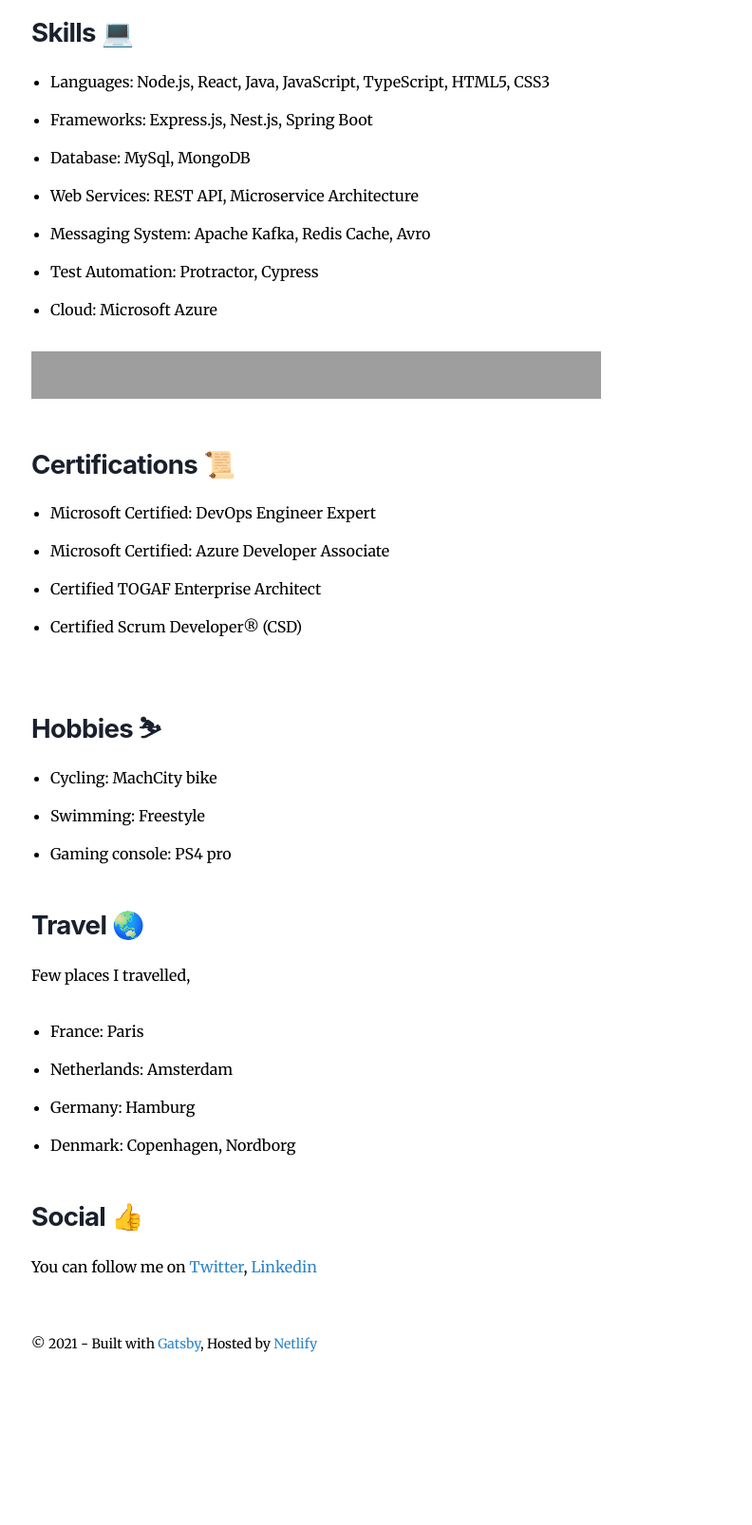
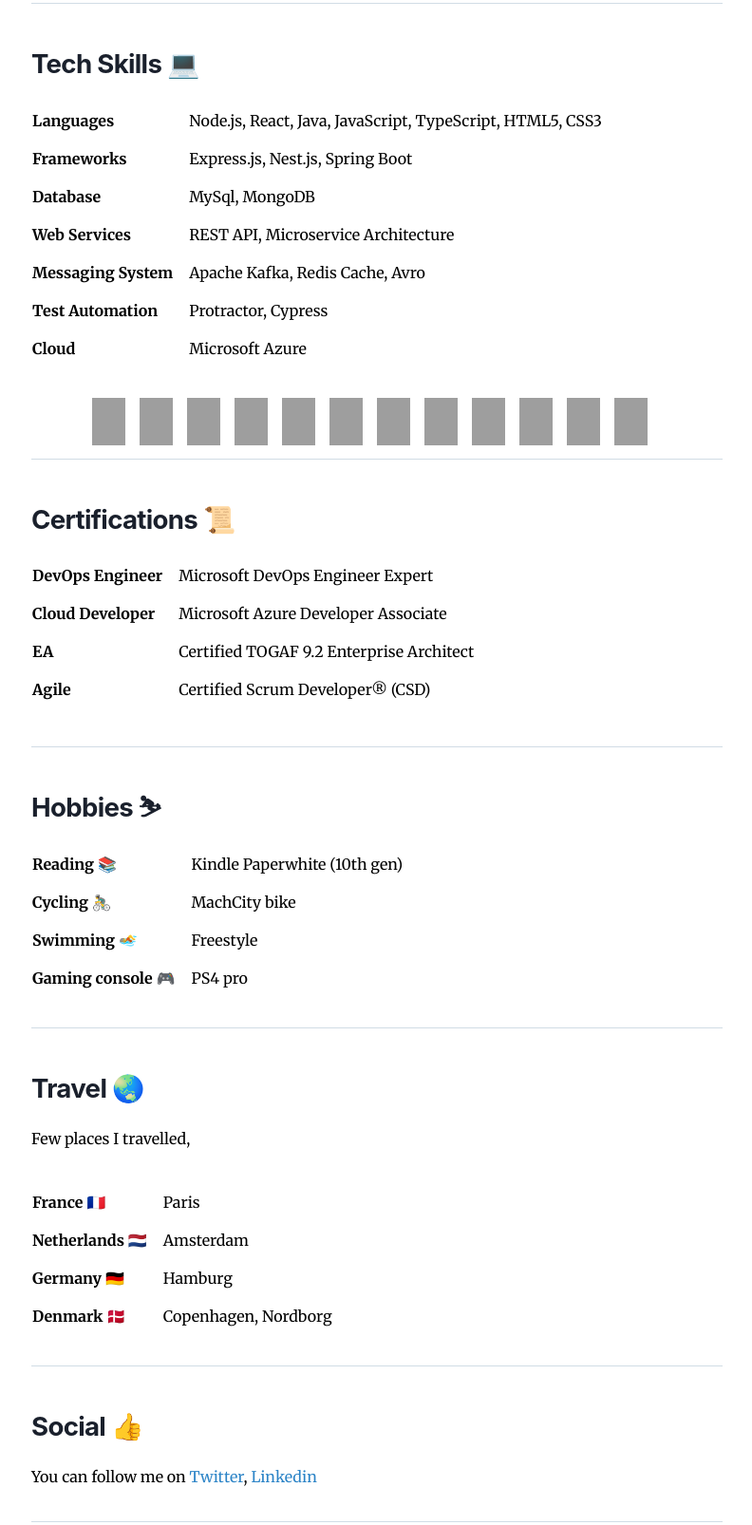
Before and after one commit to bhuvanbalasubramanian/bhuvaneswaran.com, a Gatsby site: page /about in a window 1280 px wide. Shown: the part 490-2096 px from the top of the page at 95% size, without its empty margins (243-1035 px from the left). Before the commit the page ends 1980 px from the top, so only its background shows below. Built offline with nearby package versions, Linux system fonts and the light colour scheme; Gatsby itself is replaced by a stand-in of ours; grey boxes are pictures that could not be loaded; a script that the page names is missing; a web font is replaced by a local one.

Commit message:
about changes

```diff
--- a/src/pages/about.js
+++ b/src/pages/about.js
@@ -7,21 +7,22 @@
   <Layout location="/" title="Bhuvaneswaran Balasubramanian">
     <Seo title="About me | Bhuvaneswaran Balasubramanian" />
     <h1>About me</h1>
-
+    <section>
       <p>
         Hello!{" "}
         <span role="img" aria-label="hello">
           👋
         </span>{" "}
-      &nbsp; My name is Bhuvaneswaran Balasubramanian. I was born and raised in
-      Chennai, India. I started using computers from the age of 14. Much
-      passionate about computer science that drags me to do Bachelor degree in
-      Computer Science Engineering and became a software engineer.
+        &nbsp; My name is Bhuvaneswaran Balasubramanian. I was born and raised
+        in Chennai, India. I started using computers from the age of 14. Much
+        passionate about computer science that fascinated me to do Bachelor
+        degree in Computer Science Engineering and became a software engineer.
       </p>
 
       <p>
-      Being a full stack developer/DevOps engineer, I have worked in various tools and
-      programming languages. Java and Javascript are my favourite languages.
+        Being a full stack developer / DevOps engineer, I have worked in various
+        tools and programming languages. Java and Javascript are my favourite
+        languages.
       </p>
 
       <p>
@@ -29,27 +30,50 @@
         <a href="mailto:hello@bhuvaneswaran.com">hello@bhuvaneswaran.com</a> to
         say Hi!
       </p>
-
+    </section>
+    <hr />
+    <section>
       <h3>
-      Skills{" "}
+        Tech Skills{" "}
         <span role="img" aria-label="swimming">
           💻
         </span>
       </h3>
       <div className="about">
-      <ul>
-        <li>
-          Languages: Node.js, React, Java, JavaScript, TypeScript, HTML5, CSS3
-        </li>
-        <li>Frameworks: Express.js, Nest.js, Spring Boot</li>
-        <li>Database: MySql, MongoDB</li>
-        <li>Web Services: REST API, Microservice Architecture</li>
-        <li>Messaging System: Apache Kafka, Redis Cache, Avro</li>
-        <li>Test Automation: Protractor, Cypress</li>
-        <li>Cloud: Microsoft Azure</li>
-      </ul>
+        <table class="text-base text-gray-700">
+          <tr>
+            <td class="font-bold py-2 pr-4">Languages</td>{" "}
+            <td class="py-2 px-4">
+              Node.js, React, Java, JavaScript, TypeScript, HTML5, CSS3
+            </td>
+          </tr>{" "}
+          <tr>
+            <td class="font-bold py-2 pr-4">Frameworks</td>{" "}
+            <td class="py-2 px-4">Express.js, Nest.js, Spring Boot</td>
+          </tr>{" "}
+          <tr>
+            <td class="font-bold py-2 pr-4">Database</td>
+            <td class="py-2 px-4">MySql, MongoDB</td>
+          </tr>{" "}
+          <tr>
+            <td class="font-bold py-2 pr-4">Web Services</td>{" "}
+            <td class="py-2 px-4">REST API, Microservice Architecture</td>
+          </tr>
+          <tr>
+            <td class="font-bold py-2 pr-4">Messaging System</td>{" "}
+            <td class="py-2 px-4">Apache Kafka, Redis Cache, Avro</td>
+          </tr>
+          <tr>
+            <td class="font-bold py-2 pr-4">Test Automation</td>{" "}
+            <td class="py-2 px-4">Protractor, Cypress</td>
+          </tr>
+          <tr>
+            <td class="font-bold py-2 pr-4">Cloud</td>{" "}
+            <td class="py-2 px-4">Microsoft Azure</td>
+          </tr>
+        </table>
 
-      <div>
+        <div class="tools-icon">
           <img
             src="https://raw.githubusercontent.com/devicons/devicon/master/icons/nodejs/nodejs-original.svg"
             alt="nodejs"
@@ -123,23 +147,35 @@
             height="50px"
           />
         </div>
-
       </div>
-
+    </section>
+    <hr />
+    <section>
       <h3>
         Certifications{" "}
         <span role="img" aria-label="laptop">
           📜{" "}
         </span>
       </h3>
-
       <div className="about">
-      <ul>
-        <li>Microsoft Certified: DevOps Engineer Expert</li>
-        <li>Microsoft Certified: Azure Developer Associate</li>
-        <li>Certified TOGAF Enterprise Architect</li>
-        <li>Certified Scrum Developer® (CSD)</li>
-      </ul>
+        <table class="text-base text-gray-700">
+          <tr>
+            <td class="font-bold py-2 pr-4">DevOps Engineer</td>
+            <td class="py-2 px-4">Microsoft DevOps Engineer Expert</td>
+          </tr>
+          <tr>
+            <td class="font-bold py-2 pr-4">Cloud Developer</td>
+            <td class="py-2 px-4">Microsoft Azure Developer Associate</td>
+          </tr>
+          <tr>
+            <td class="font-bold py-2 pr-4">EA</td>
+            <td class="py-2 px-4">Certified TOGAF 9.2 Enterprise Architect</td>
+          </tr>
+          <tr>
+            <td class="font-bold py-2 pr-4">Agile</td>
+            <td class="py-2 px-4">Certified Scrum Developer® (CSD)</td>
+          </tr>
+        </table>
       </div>
       <div>
         <div className="badge">
@@ -174,21 +210,57 @@
           ></script>
         </Helmet>
       </div>
+    </section>
     <div className="clear"></div>
+    <hr />
+    <section>
       <h3>
         Hobbies{" "}
         <span role="img" aria-label="swimming">
           ⛷
         </span>
       </h3>
-    <div className="about">
-      <ul>
-        <li>Cycling: MachCity bike</li>
-        <li>Swimming: Freestyle</li>
-        <li>Gaming console: PS4 pro</li>
-      </ul>
-    </div>
-
+      <table class="text-base text-gray-700">
+        <tr>
+          <td class="font-bold py-2 pr-4">
+            Reading{" "}
+            <span role="img" aria-label="books">
+              📚
+            </span>
+          </td>{" "}
+          <td class="py-2 px-4">Kindle Paperwhite (10th gen)</td>
+        </tr>{" "}
+        <tr>
+          <td class="font-bold py-2 pr-4">
+            Cycling{" "}
+            <span role="img" aria-label="cycle">
+              🚴‍♂️
+            </span>
+          </td>{" "}
+          <td class="py-2 px-4">MachCity bike</td>
+        </tr>{" "}
+        <tr>
+          <td class="font-bold py-2 pr-4">
+            Swimming{" "}
+            <span role="img" aria-label="swim">
+              🏊
+            </span>
+          </td>
+          <td class="py-2 px-4">Freestyle</td>
+        </tr>{" "}
+        <tr>
+          <td class="font-bold py-2 pr-4">
+            Gaming console{" "}
+            <span role="img" aria-label="game">
+              🎮
+            </span>
+          </td>{" "}
+          <td class="py-2 px-4">PS4 pro</td>
+        </tr>
+      </table>
+    </section>
+    <hr />
+    <section>
       <h3>
         Travel{" "}
         <span role="img" aria-label="world">
@@ -196,14 +268,48 @@
         </span>
       </h3>
       <p>Few places I travelled,</p>
-    <div className="about">
-      <ul>
-        <li>France: Paris</li>
-        <li>Netherlands: Amsterdam</li>
-        <li>Germany: Hamburg</li>
-        <li>Denmark: Copenhagen, Nordborg</li>
-      </ul>
-    </div>
+
+      <table class="text-base text-gray-700">
+        <tr>
+          <td class="font-bold py-2 pr-4">
+            France{" "}
+            <span role="img" aria-label="game">
+              🇫🇷
+            </span>
+          </td>{" "}
+          <td class="py-2 px-4">Paris</td>
+        </tr>{" "}
+        <tr>
+          <td class="font-bold py-2 pr-4">
+            Netherlands{" "}
+            <span role="img" aria-label="game">
+              🇳🇱
+            </span>
+          </td>{" "}
+          <td class="py-2 px-4">Amsterdam</td>
+        </tr>{" "}
+        <tr>
+          <td class="font-bold py-2 pr-4">
+            Germany{" "}
+            <span role="img" aria-label="game">
+              🇩🇪
+            </span>
+          </td>{" "}
+          <td class="py-2 px-4">Hamburg</td>
+        </tr>{" "}
+        <tr>
+          <td class="font-bold py-2 pr-4">
+            Denmark{" "}
+            <span role="img" aria-label="game">
+              🇩🇰
+            </span>
+          </td>{" "}
+          <td class="py-2 px-4">Copenhagen, Nordborg</td>
+        </tr>
+      </table>
+    </section>
+    <hr />
+    <section>
       <h3>
         Social{" "}
         <span role="img" aria-label="world">
@@ -228,6 +334,8 @@
           Linkedin
         </a>
       </p>
+    </section>
+    <hr />
   </Layout>
 )
 export default AboutPage
--- a/src/style.css
+++ b/src/style.css
@@ -78,7 +78,7 @@
   font-family: var(--font-body);
   font-size: var(--fontSize-1);
   color: var(--color-text);
-  font-weight:400;
+  font-weight: 400;
 }
 
 footer {
@@ -221,7 +221,6 @@
 }
 
 table {
-  width: 100%;
   margin-bottom: var(--spacing-8);
   border-collapse: collapse;
   border-spacing: 0.25rem;
@@ -259,7 +258,7 @@
   margin-bottom: var(--spacing-12);
 }
 
-main{
+main {
   clear: both;
 }
 
@@ -304,7 +303,7 @@
 
 .bio p {
   margin-bottom: var(--spacing-0);
-  font-size: 1.0rem;
+  font-size: 1rem;
 }
 
 .bio-avatar {
@@ -347,7 +346,7 @@
   }
 }
 
-footer{
+footer {
   font-size: 14px;
 }
 
@@ -356,21 +355,21 @@
     padding: var(--spacing-3) var(--spacing-3) var(--spacing-3) var(--spacing-4);
     margin-left: var(--spacing-0);
   }
-  main .bio .bio-avatar{
-    display:none;
+  main .bio .bio-avatar {
+    display: none;
   }
-  footer .bio .bio-avatar{
-    display:block;
+  footer .bio .bio-avatar {
+    display: block;
     width: 60px !important;
     height: 60px !important;
     min-width: 60px;
   }
-  .bio p{
-    font-size: 1.0rem;
+  .bio p {
+    font-size: 1rem;
   }
   .global-header {
     margin-bottom: var(--spacing-5);
-}
+  }
   .topnav a {
     font-size: 17px !important;
   }
@@ -379,16 +378,16 @@
   margin-left: var(--spacing-5);
 }
 
-.badge{
-  margin-right:10px;
-  float:left;
+.badge {
+  margin-right: 10px;
+  float: left;
 }
 
-.clear{
-  clear:both
+.clear {
+  clear: both;
 }
 
-.topnav{
+.topnav {
   padding-bottom: 40px;
 }
 
@@ -403,10 +402,28 @@
   float: right;
 }
 
-.blog-post footer{
+.blog-post footer {
   padding: var(--spacing-6) var(--spacing-0) var(--spacing-0);
 }
 
 .blog-post .bio {
   margin-bottom: var(--spacing-6);
 }
+
+.pr-4 {
+  padding-right: 1rem;
+}
+
+.py-2 {
+  padding-top: 0.5rem;
+  padding-bottom: 0.5rem;
+}
+.font-bold {
+  font-weight: 700;
+}
+.tools-icon {
+  text-align: center;
+}
+.tools-icon img {
+  padding-right: 15px;
+}
```
Lines whose indentation alone changed are shown as unchanged.
